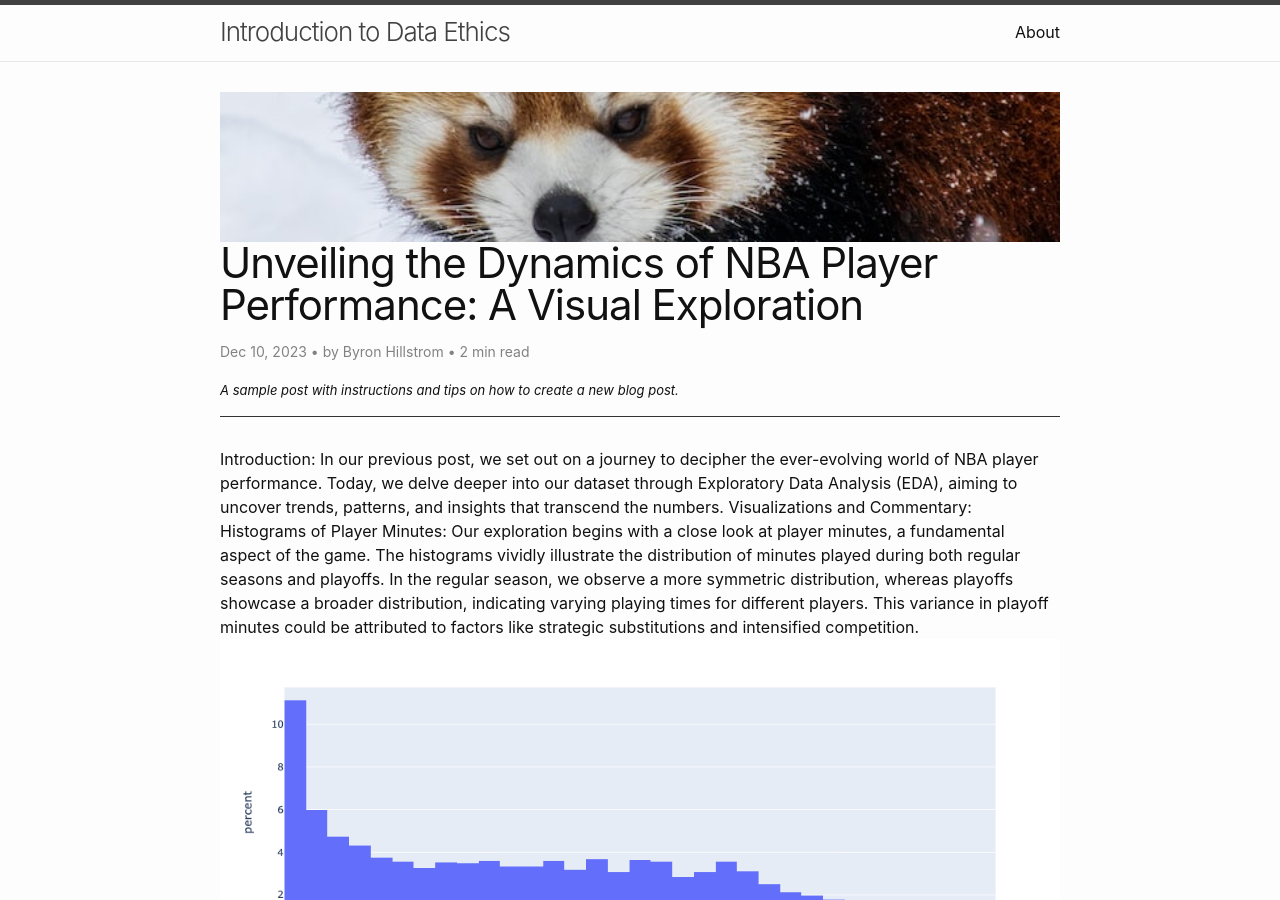
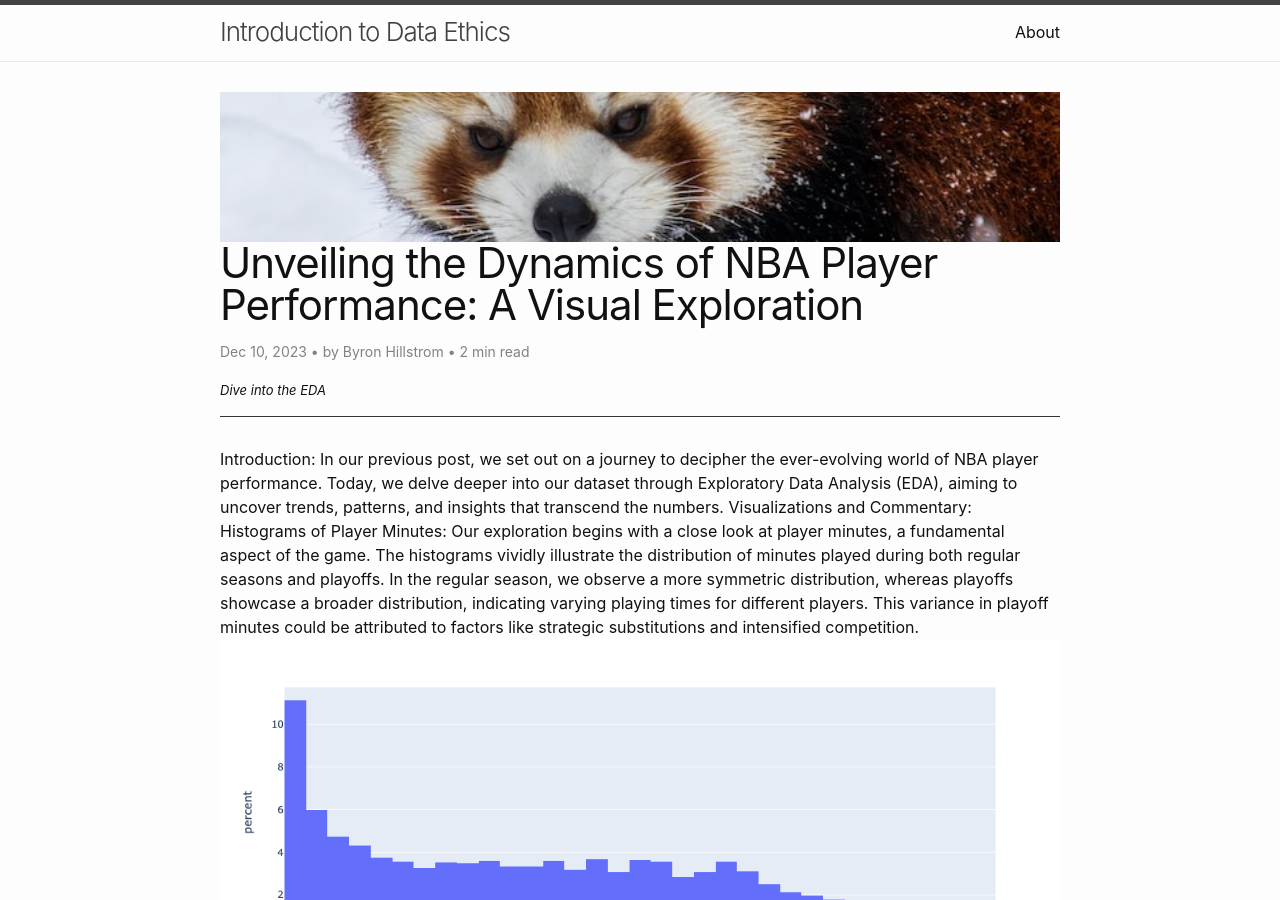
Before and after one commit to byronhillstrom/byronhillstrom.github.io, a Jekyll site: the page built from _posts/2023-12-10-EDA.md, in a window 1280 px wide and 900 px high. Built offline with Jekyll 4.4.1, drawn with Linux system fonts in a browser that asks for light colours; comment, search, counter and statistics services are not loaded.

Commit message:
Update 2023-12-10-EDA.md

```diff
--- a/_posts/2023-12-10-EDA.md
+++ b/_posts/2023-12-10-EDA.md
@@ -2,7 +2,7 @@
 layout: post
 title:  "Unveiling the Dynamics of NBA Player Performance: A Visual Exploration"
 author: Byron Hillstrom
-description: A sample post with instructions and tips on how to create a new blog post.
+description: Dive into the EDA
 image: "/assets/images/image5.jpg"
 ---
 
```
